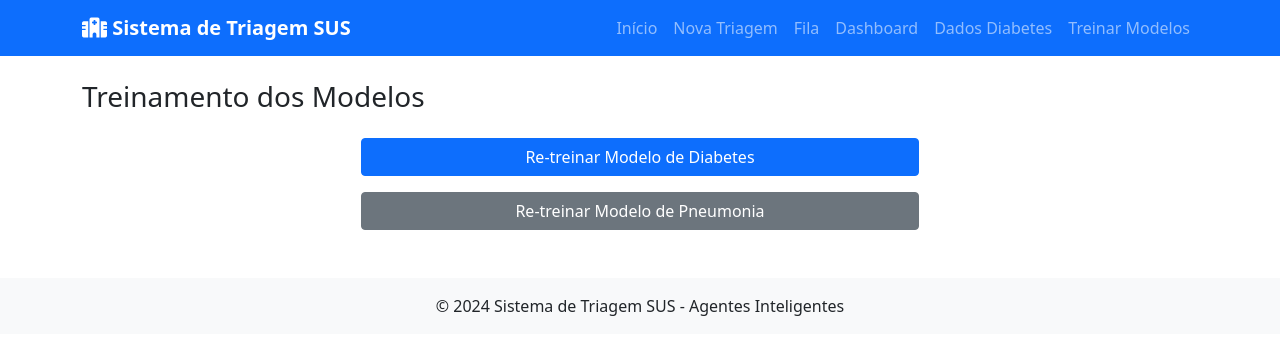
After one commit to naubergois/triagem, a Flask app: page /retrain in a window 1280 px wide. The commit adds this page. Shown: the top 355 px of the page. Run offline with Flask 3, Linux system fonts and the light colour scheme.

Commit message:
Add pneumonia model and training UI

```diff
--- a/sistema_triagem_sus_completo/triagem_sus/requirements.txt
+++ b/sistema_triagem_sus_completo/triagem_sus/requirements.txt
@@ -10,3 +10,6 @@ matplotlib==3.9.3
 seaborn==0.13.2
 python-dotenv==1.1.1
 requests==2.32.3
+
+torch==2.3.0
+torchvision==0.18.0
--- a/sistema_triagem_sus_completo/triagem_sus/web/app.py
+++ b/sistema_triagem_sus_completo/triagem_sus/web/app.py
@@ -11,11 +11,13 @@ sys.path.append(os.path.dirname(os.path.dirname(os.path.abspath(__file__))))
 import json
 import pickle
 import pandas as pd
+from sklearn.datasets import load_diabetes
 from datetime import datetime
 from typing import List, Dict
 from heapq import heappush, heappop
 
 from models.diabetes_risk import DiabetesRiskModel, age_range_to_value
+from models.pneumonia_detector import PneumoniaXRayModel
 from agents.diabetes_risk_agent import DiabetesRiskAgent
 
 from agents.intelligent_triage_agent import IntelligentTriageAgent
@@ -25,6 +27,7 @@ app.secret_key = 'triagem_sus_secret_key'
 
 # Inicializar agentes e modelo
 triage_agent = None
+pneumonia_model = PneumoniaXRayModel()
 diabetes_model = DiabetesRiskModel()
 diabetes_agent = None
 
@@ -32,8 +35,8 @@ diabetes_agent = None
 patient_queue: List[Dict] = []
 
 def load_triage_agent():
-    """Carrega os agentes e o modelo de diabetes"""
-    global triage_agent, diabetes_agent, diabetes_model
+    """Carrega agentes e modelos de ML"""
+    global triage_agent, diabetes_agent, diabetes_model, pneumonia_model
     try:
         triage_agent = IntelligentTriageAgent()
 
@@ -43,6 +46,10 @@ def load_triage_agent():
         else:
             diabetes_model.train()
             diabetes_model.save(model_path)
+
+        pneumo_path = os.path.join(os.path.dirname(__file__), '..', 'models', 'pneumonia_model.pt')
+        if os.path.exists(pneumo_path):
+            pneumonia_model.load(pneumo_path)
 
         diabetes_agent = DiabetesRiskAgent(diabetes_model)
         return True
@@ -201,6 +208,36 @@ def dashboard():
         return render_template('dashboard.html', stats={}, results=[])
 
 
+@app.route('/dados_diabetes')
+def dados_diabetes():
+    """Exibe uma amostra do dataset de diabetes"""
+    data = load_diabetes()
+    df = pd.DataFrame(data.data, columns=data.feature_names)
+    return render_template('dados_diabetes.html', columns=df.columns[:4], rows=df.head().iloc[:, :4].values)
+
+
+@app.route('/retrain')
+def retrain_models():
+    return render_template('retrain.html')
+
+
+@app.route('/train/diabetes')
+def train_diabetes():
+    acc = diabetes_model.train()
+    path = os.path.join(os.path.dirname(__file__), '..', 'models', 'diabetes_model.pkl')
+    diabetes_model.save(path)
+    return redirect(url_for('retrain_models'))
+
+
+@app.route('/train/pneumonia')
+def train_pneumonia():
+    data_dir = os.path.join(os.path.dirname(__file__), '..', 'data', 'chest_xray')
+    acc = pneumonia_model.train(data_dir)
+    path = os.path.join(os.path.dirname(__file__), '..', 'models', 'pneumonia_model.pt')
+    pneumonia_model.save(path)
+    return redirect(url_for('retrain_models'))
+
+
 @app.route('/fila')
 def fila_prioridade():
     """Exibe a fila de pacientes ordenada por prioridade"""
--- a/sistema_triagem_sus_completo/triagem_sus/web/templates/base.html
+++ b/sistema_triagem_sus_completo/triagem_sus/web/templates/base.html
@@ -27,6 +27,8 @@
                 <a class="nav-link" href="{{ url_for('triagem_form') }}">Nova Triagem</a>
                 <a class="nav-link" href="{{ url_for('fila_prioridade') }}">Fila</a>
                 <a class="nav-link" href="{{ url_for('dashboard') }}">Dashboard</a>
+                <a class="nav-link" href="{{ url_for('dados_diabetes') }}">Dados Diabetes</a>
+                <a class="nav-link" href="{{ url_for('retrain_models') }}">Treinar Modelos</a>
             </div>
         </div>
     </nav>
--- /dev/null
+++ b/sistema_triagem_sus_completo/triagem_sus/web/templates/retrain.html
@@ -0,0 +1,9 @@
+{% extends "base.html" %}
+{% block title %}Treinar Modelos{% endblock %}
+{% block content %}
+<h3 class="mb-4">Treinamento dos Modelos</h3>
+<div class="d-grid gap-3 col-6 mx-auto">
+    <a href="{{ url_for('train_diabetes') }}" class="btn btn-primary">Re-treinar Modelo de Diabetes</a>
+    <a href="{{ url_for('train_pneumonia') }}" class="btn btn-secondary">Re-treinar Modelo de Pneumonia</a>
+</div>
+{% endblock %}
```
Also changed, not shown: sistema_triagem_sus_completo/triagem_sus/models/pneumonia_detector.py (added, +73 -0 lines), sistema_triagem_sus_completo/triagem_sus/web/templates/dados_diabetes.html (added, +23 -0 lines), sistema_triagem_sus_completo/triagem_sus/web/templates/index.html (+13 -0 lines).
